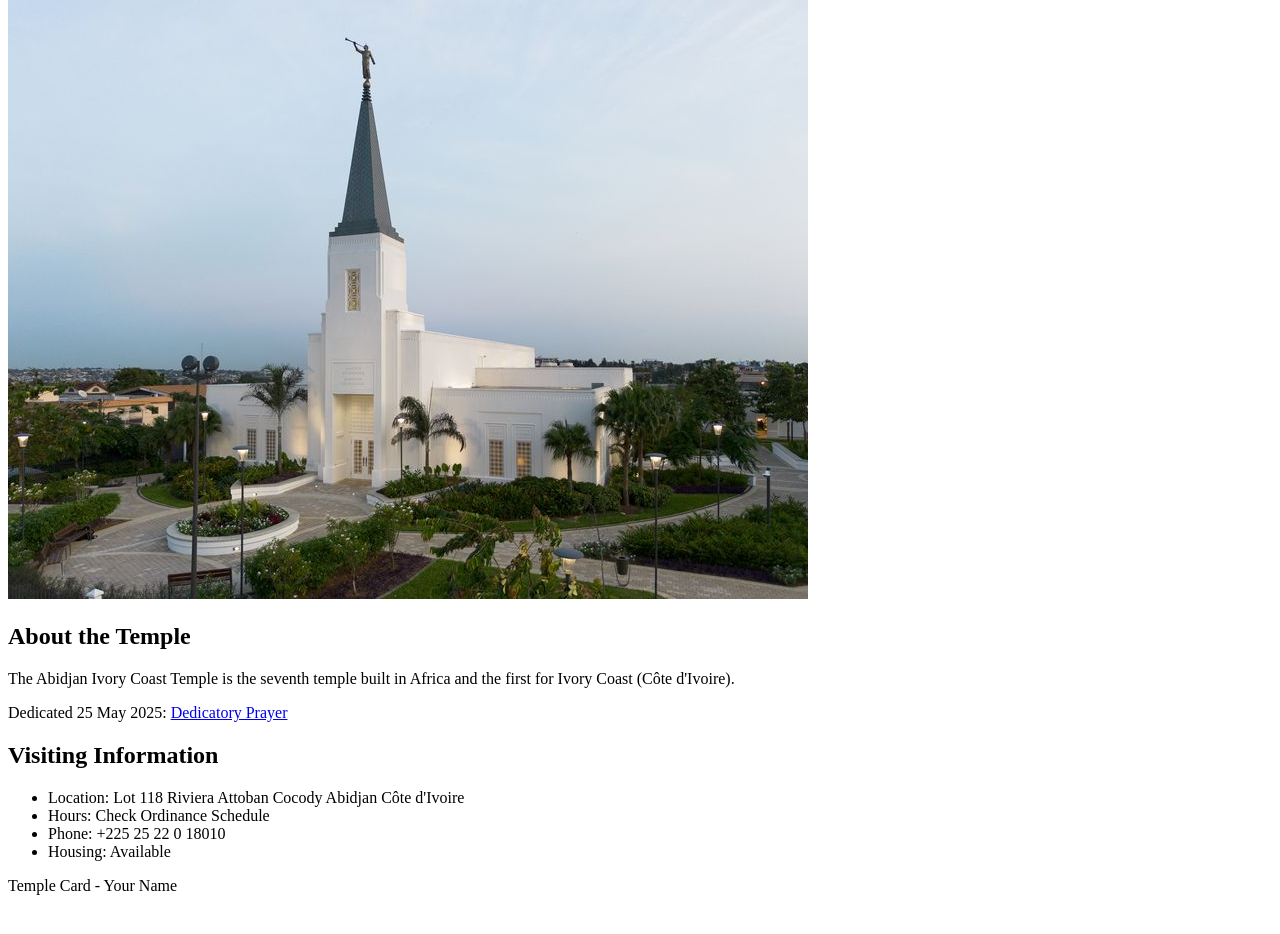
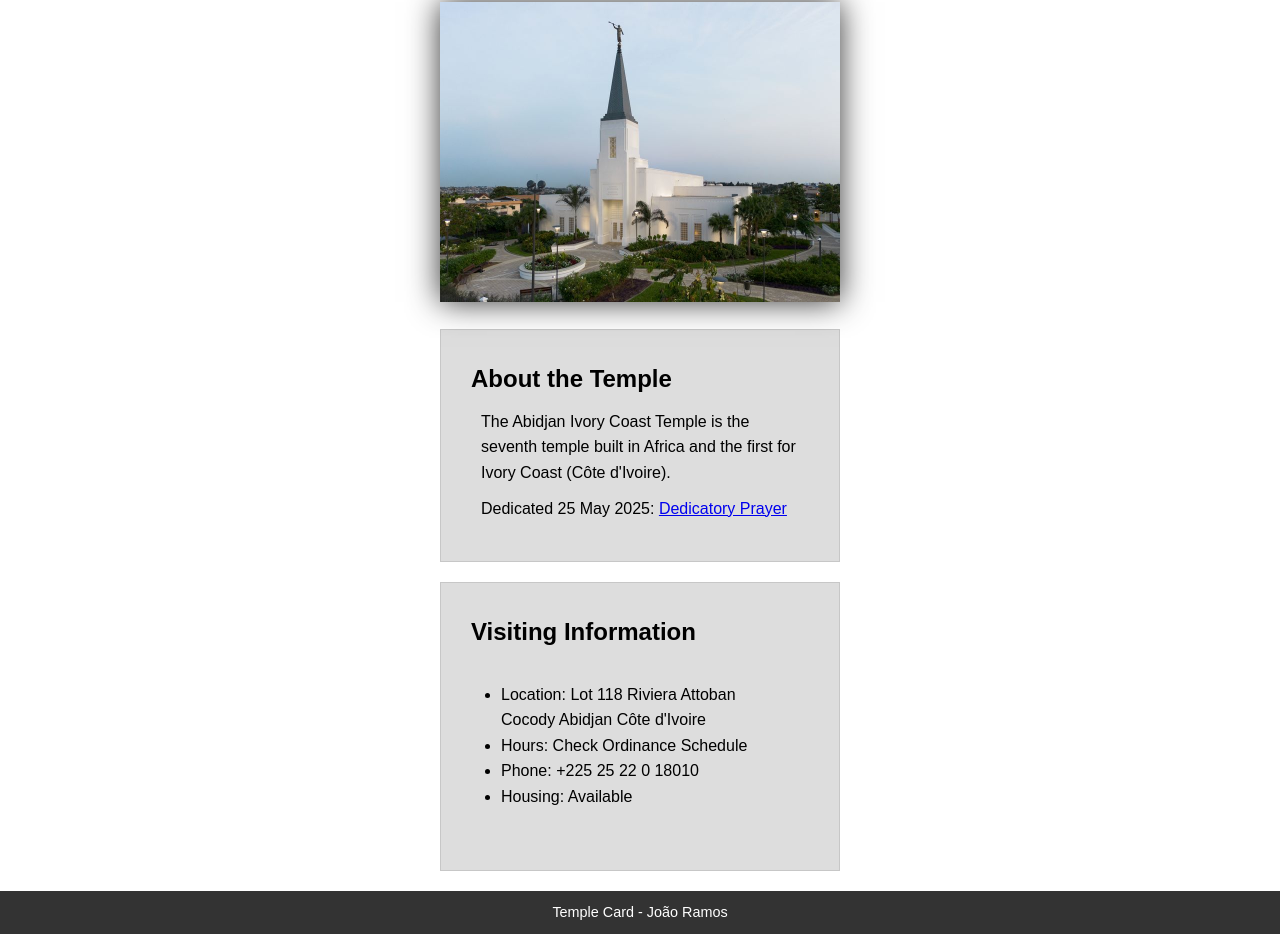
Before and after one commit to vasconramos-create/wdd130, a plain HTML site: page week02/temple.html in a window 1280 px wide. Shown: the part 115-1049 px from the top of the page. Before the commit the page ends 1026 px from the top, so only its background shows below. Drawn offline with Linux system fonts and the light colour scheme.

Commit message:
code along temple

```diff
--- /dev/null
+++ b/week02/styles/temple.css
@@ -0,0 +1,58 @@
+* {
+    margin: 0;
+    padding: 0;
+}
+
+body {
+    font-family: Arial, sans-serif;
+    line-height: 1.6;
+}
+
+header,
+footer {
+    background-color: #333;
+    color: white;
+    padding: 10px;
+    text-align: center;
+    font-size: 1.5rm;
+}
+
+main {
+    width: 400px;
+    margin: 0 auto;
+
+}
+
+h1 {
+    margin: 10px;
+    text-align: center;
+}
+
+h2 {
+    border-bottom: 1px solide #222
+}
+
+img {
+    width: 100%;
+    height: auto;
+    box-shadow: 0 0 30px #333
+}
+
+section {
+    margin: 20px 0;
+    border: 1px solid rgb(0 0 0 / 10%);
+    padding: 30px;
+    background-color: #ddd;
+}
+
+section p {
+    margin: 10px
+}
+
+ul {
+    margin: 30px;
+}
+
+footer {
+    font-size: .9rem;
+}
--- a/week02/temple.html
+++ b/week02/temple.html
@@ -5,6 +5,8 @@
     <meta charset="UTF-8">
     <meta name="viewport" content="width=device-width, initial-scale=1.0">
     <title>Temple Card - Abidjan Côte d'Ivoire</title>
+    <link rel="stylesheet" href="styles/temple.css">
+    </link>
 </head>
 
 <body>
@@ -32,7 +34,7 @@
         </section>
     </main>
     <footer>
-        <p>Temple Card - Your Name</p>
+        <p>Temple Card - João Ramos</p>
     </footer>
 </body>
 
```
Also changed, not shown: week02/block-vs-inline.html (+9 -6 lines), week02/box-model.html (+1 -0 lines), week02/styles/box-model.css (+19 -4 lines).
